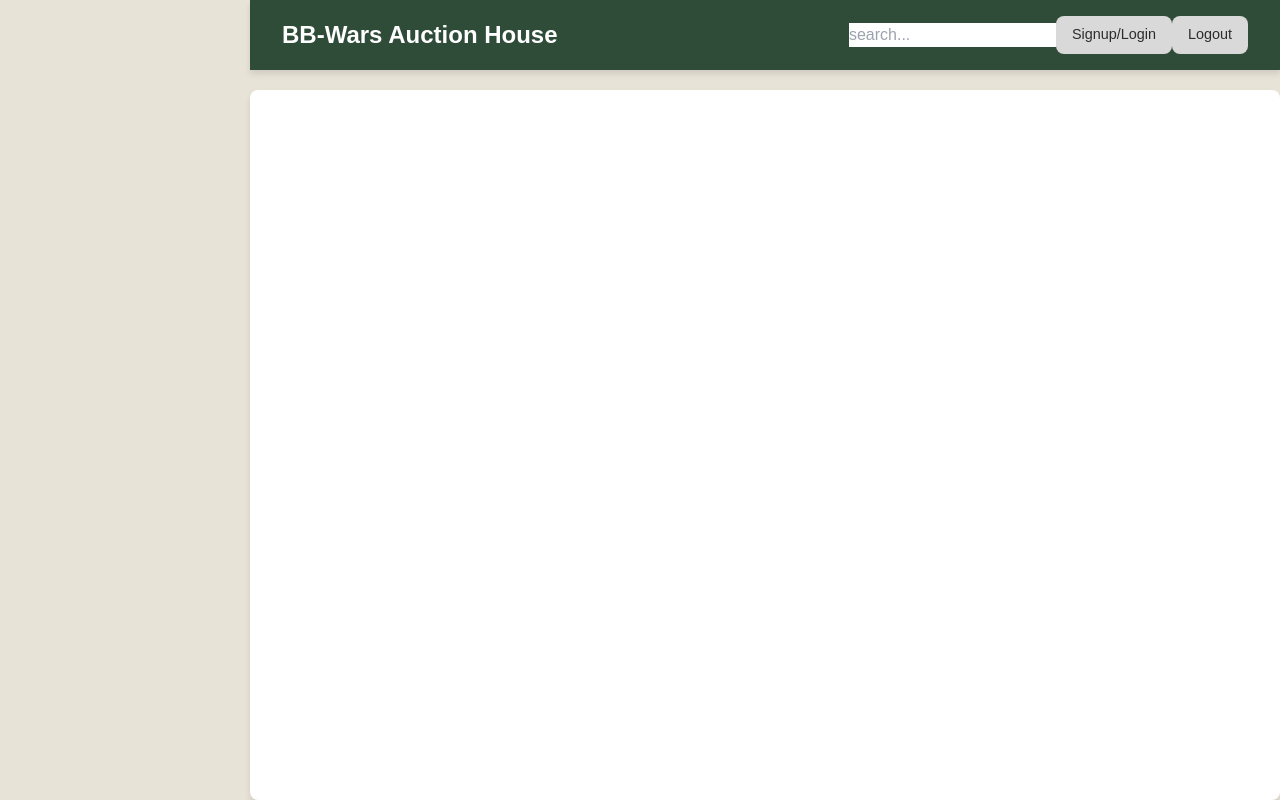
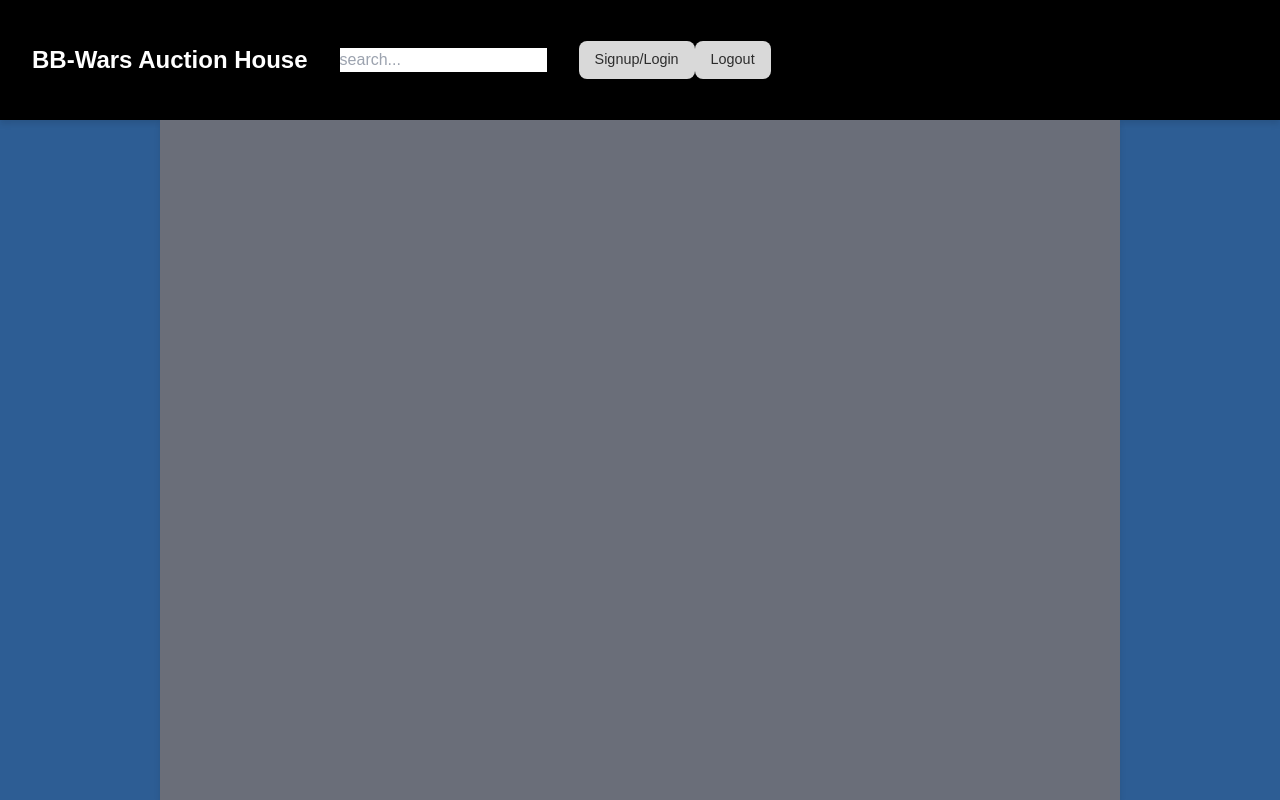
Before and after one commit to LRboice/LilAuctionProj, a Next.js app in the folder auction-mockup/: page /components/UI/Layout/layout in a window 1280 px wide. Built offline with nearby package versions, Linux system fonts and the light colour scheme.

Commit message:
-- I want to lengthen the search >:(

```diff
--- a/auction-mockup/pages/components/UI/Layout/Layout.module.scss
+++ b/auction-mockup/pages/components/UI/Layout/Layout.module.scss
@@ -7,32 +7,18 @@
   display: flex;
   flex-direction: column;
   width: 100%;  /* Ensure the main area takes the full width remaining */
-  padding-left: 250px; /* Sidebar width */
-  background-color: #E8E3D7 ; /* Background color for the content */
+  background-color: #2d5d94 ; /* Background color for the content */
   overflow-x: hidden; /* Prevent horizontal overflow */
 }
 
 .content {
+  width: 75%;
   flex: 1;
   display: flex;
   flex-direction: column;
   padding: 2rem;
-  background-color: #fff; /* Optional: Match the background */
-  border-radius: 8px; /* Optional: Add rounded corners */
+  background-color: #6a6e79; /* Optional: Match the background */
   box-shadow: 0 4px 6px rgba(0, 0, 0, 0.1); /* Optional: Add a subtle shadow */
-  margin-top: 20px; /* Ensures that content is below the TopBar */
+  margin-left: auto;
+  margin-right: auto;
 }
-
-/* Sidebar specific styles (make sure it has fixed width and stays in place) */
-.sidebar {
-  position: fixed;
-  top: 0;
-  left: 0;
-  width: 250px;
-  height: 100vh;
-  background-color: #2d2d2d;
-  padding: 20px;
-  color: #fff;
-  z-index: 100;
-  box-shadow: 2px 0 5px rgba(0, 0, 0, 0.1);
-}
--- a/auction-mockup/pages/components/UI/TopBar/Topbar.module.scss
+++ b/auction-mockup/pages/components/UI/TopBar/Topbar.module.scss
@@ -3,7 +3,7 @@
     display: flex;
     justify-content: space-between;
     align-items: center;
-    background-color: #2F4C39; /* Primary color for the top bar */
+    background-color: #000000; /* Primary color for the top bar */
     padding: 1rem 2rem;
     color: #fff;
     box-shadow: 0 4px 6px rgba(0, 0, 0, 0.1); /* Subtle shadow for depth */
@@ -21,8 +21,13 @@
   .actions {
     display: flex;
     align-items: center;
+
   }
-
+  .search{
+    display: flex;
+    width: auto;
+    padding: 2rem;
+  }
   /* Logout Button Styles */
   .logoutButton {
     background-color: #D9D9D9;
--- a/auction-mockup/pages/components/UI/TopBar/topBar.tsx
+++ b/auction-mockup/pages/components/UI/TopBar/topBar.tsx
@@ -15,10 +15,10 @@ const TopBar: React.FC = () =>  {
 
     return (
         <div className={styles.topBar}>
+            <div className={styles.actions}>
             <h1 className={styles.logo}>BB-Wars Auction House</h1>
-            <div className={styles.actions}>
-                <search >
-                    <form>
+                <search  >
+                    <form className = {styles.search}>
                         <input name="searchBar" id="searchBar"placeholder='search...'/>
                     </form>
                 </search>
--- a/auction-mockup/pages/index.tsx
+++ b/auction-mockup/pages/index.tsx
@@ -6,7 +6,7 @@ const SplashPage: React.FC = () => {
   return (
     <Layout >
       <div>
-          <h1> ACME Auction House </h1>
+          <h1>  Featured Items </h1>
 
       </div>
     </Layout>
```
